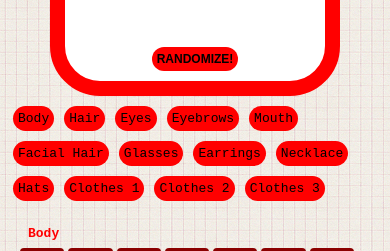
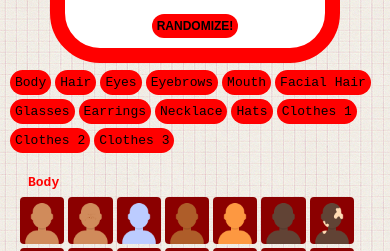
Before and after one commit to hoanglechau/react-character-customization, a React (Create React App) app: page / in a window 390 px wide. Shown: the part 353-604 px from the top of the page. Built offline with nearby package versions, Linux system fonts and the light colour scheme.

Commit message:
Update App.css

```diff
--- a/src/App.css
+++ b/src/App.css
@@ -16,7 +16,7 @@ body {
 .app {
   font-family: monospace;
   max-width: 60vw;
-  margin: 0 auto;
+  margin: auto;
   display: flex;
   flex-direction: column;
   align-items: center;
@@ -196,12 +196,23 @@ body {
 }
 
 @media all and (max-width: 980px) {
+  .app {
+    margin: 0;
+    height: 100%;
+  }
+
+  .shortcuts > a {
+    padding: 5px;
+    margin: 2px;
+  }
+
   .item-wrapper {
     max-height: 500px;
   }
 
   .item {
     width: calc(100% / 8);
+    margin: 2px;
   }
 }
 
@@ -232,10 +243,6 @@ body {
     margin-top: 0;
   }
 
-  .shortcuts > a {
-    padding: 5px;
-  }
-
   .item-wrapper {
     max-height: 250px;
     margin: 5px 0;
@@ -244,10 +251,6 @@ body {
   .item-title {
     margin: 5px 0 5px 10px;
     font-size: 1em;
-  }
-
-  .item {
-    margin: 2px;
   }
 }
 
```
